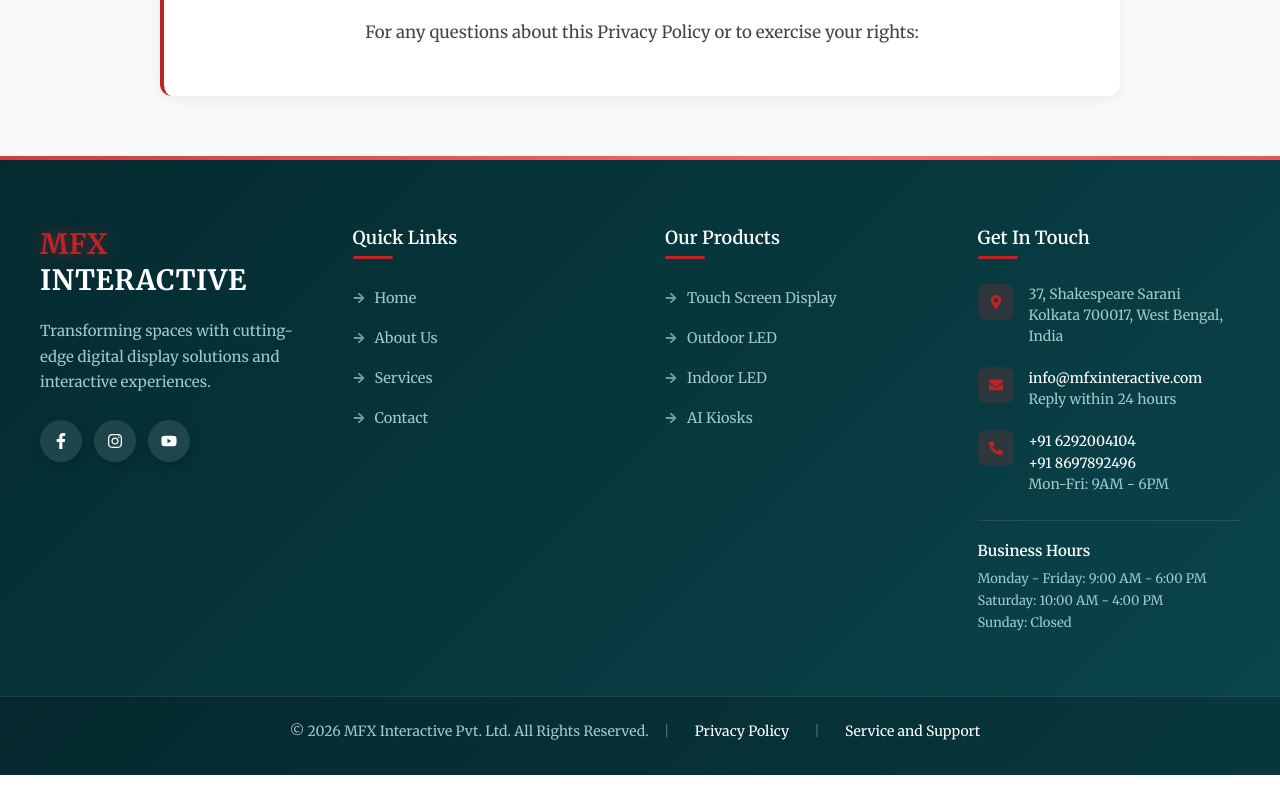
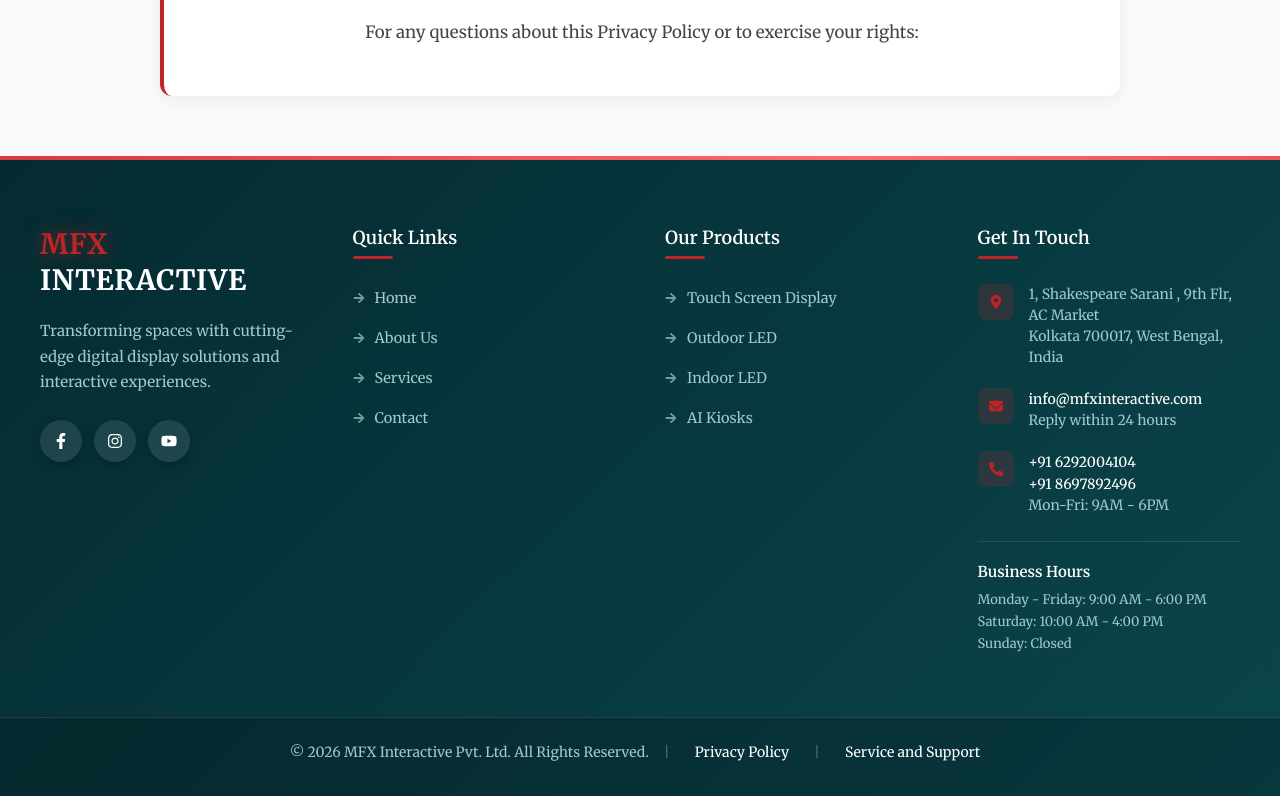
Before and after one commit to mfxinteractive-debug/MFX_SITE, a React (Vite) app: page /privacy-policy in a window 1280 px wide. Shown: the part 3452-4248 px from the top of the page. Before the commit the page ends 4227 px from the top, so only its background shows below. Built offline with nearby package versions, Linux system fonts and the light colour scheme.

Commit message:
Update Footer.jsx

```diff
--- a/src/components/Footer/Footer.jsx
+++ b/src/components/Footer/Footer.jsx
@@ -121,7 +121,7 @@ const Footer = () => {
               <FaMapMarkerAlt />
             </div>
             <div>
-              <p>37, Shakespeare Sarani</p>
+              <p>1, Shakespeare Sarani , 9th Flr, AC Market</p>
               <p>Kolkata 700017, West Bengal, India</p>
             </div>
           </div>
```
